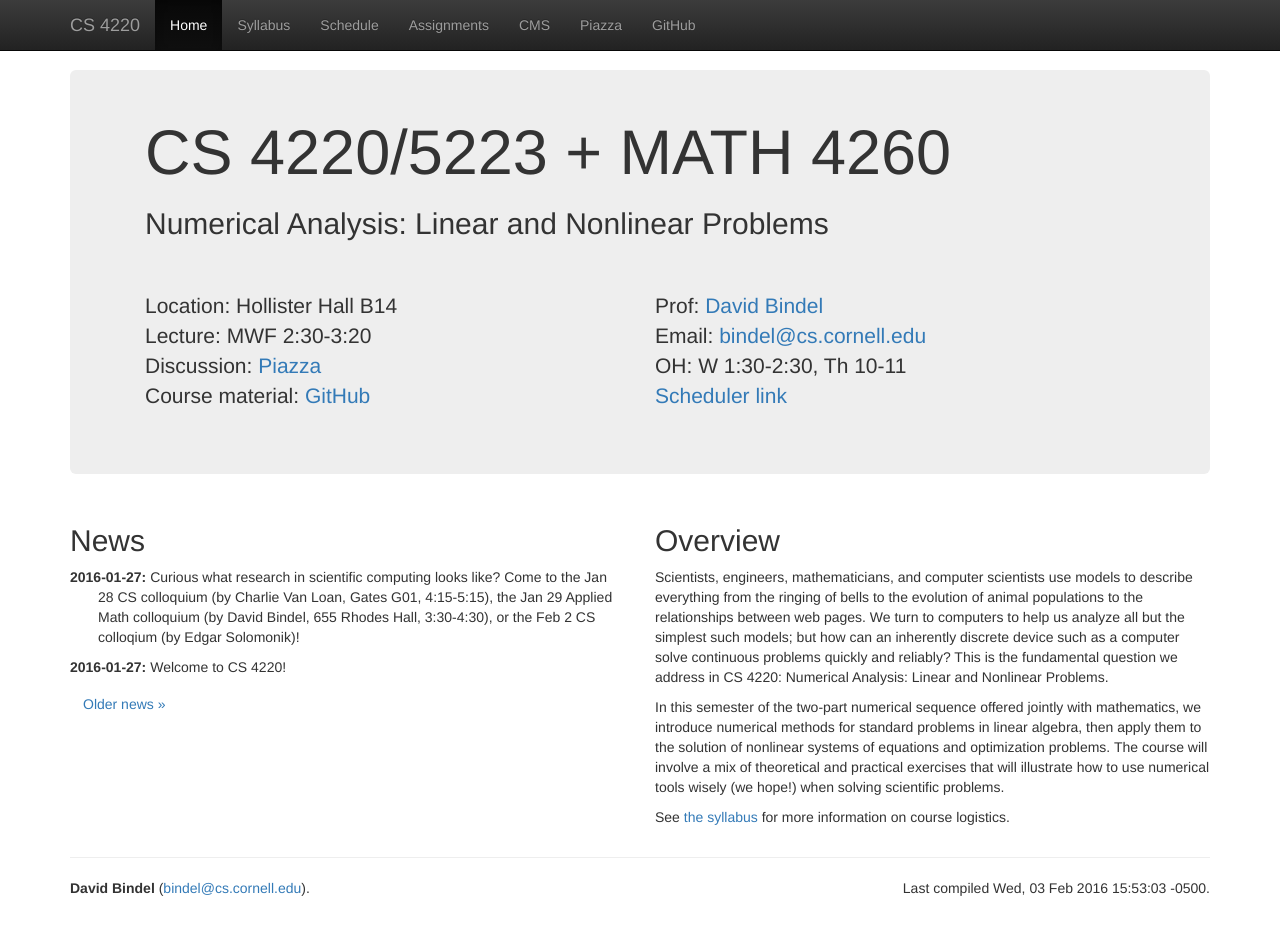
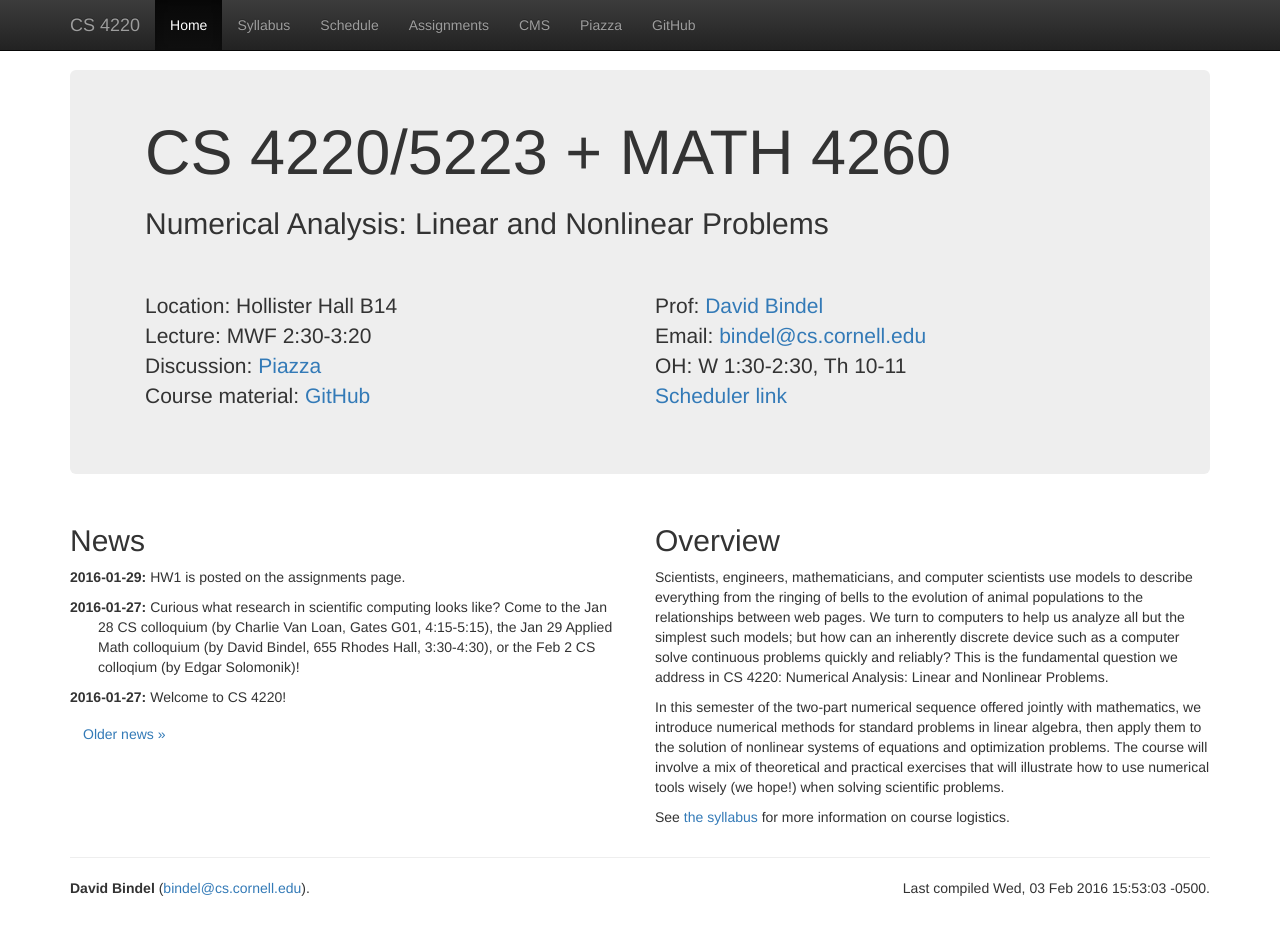
Before and after one commit to dbindel/cs4220-s17, a Jekyll site: the page built from web/index.html, in a window 1280 px wide and 928 px high. Built offline with Jekyll 4.4.1, drawn with Linux system fonts in a browser that asks for light colours; nearby versions of some CDN libraries.

Commit message:
Added HW1 announcement.

```diff
--- a/web/_data/news.yml
+++ b/web/_data/news.yml
@@ -10,3 +10,6 @@
     4:15-5:15), the Jan 29 Applied Math colloquium (by David Bindel,
     655 Rhodes Hall, 3:30-4:30), or the Feb 2 CS colloqium (by Edgar
     Solomonik)!
+-
+  date: 2016-01-29
+  text: HW1 is posted on the assignments page.
```
